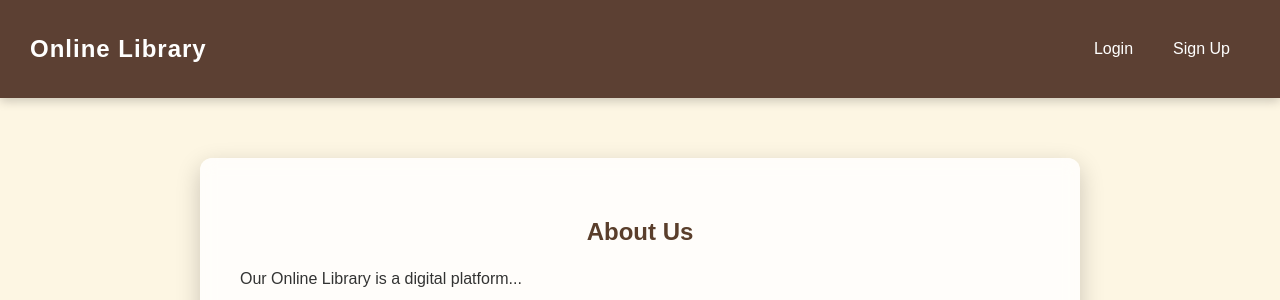
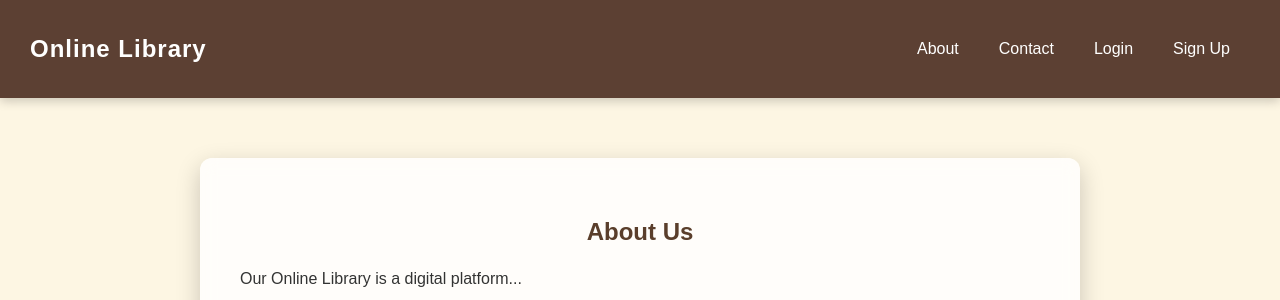
Before and after one commit to Nourhasann/online_library_website, a Django app: page /about/ in a window 1280 px wide. Shown: the top 300 px of the page. Run offline with Django 5.2, Linux system fonts and the light colour scheme.

Commit message:
Update base.html

```diff
--- a/library/templates/library/base.html
+++ b/library/templates/library/base.html
@@ -17,16 +17,20 @@
 
             {% if user.is_authenticated %}
                 {% if user.role == 'admin' %}
-                    <li><a href="#">Search</a></li>
+                    <li><a href="{% url 'search_page' %}">Search</a></li>
                     <li><a href="{% url 'book_list' %}">View Books</a></li>
                     <li><a href="{% url 'logout' %}">Logout</a></li>
                 {% else %}
-                    <li><a href="#">Search</a></li>
+                    <li><a href="{% url 'about' %}">About</a></li>
+                    <li><a href="{% url 'contact' %}">Contact</a></li>
+                    <li><a href="{% url 'search_page' %}">Search</a></li>
                     <li><a href="{% url 'book_list' %}">View Books</a></li>
                     <li><a href="{% url 'borrowed_books' %}">My Borrowed Books</a></li>
                     <li><a href="{% url 'logout' %}">Logout</a></li>
                 {% endif %}
             {% else %}
+                <li><a href="{% url 'about' %}">About</a></li>
+                <li><a href="{% url 'contact' %}">Contact</a></li>
                 <li><a href="{% url 'login' %}">Login</a></li>
                 <li><a href="{% url 'signup' %}">Sign Up</a></li>
             {% endif %}
```
